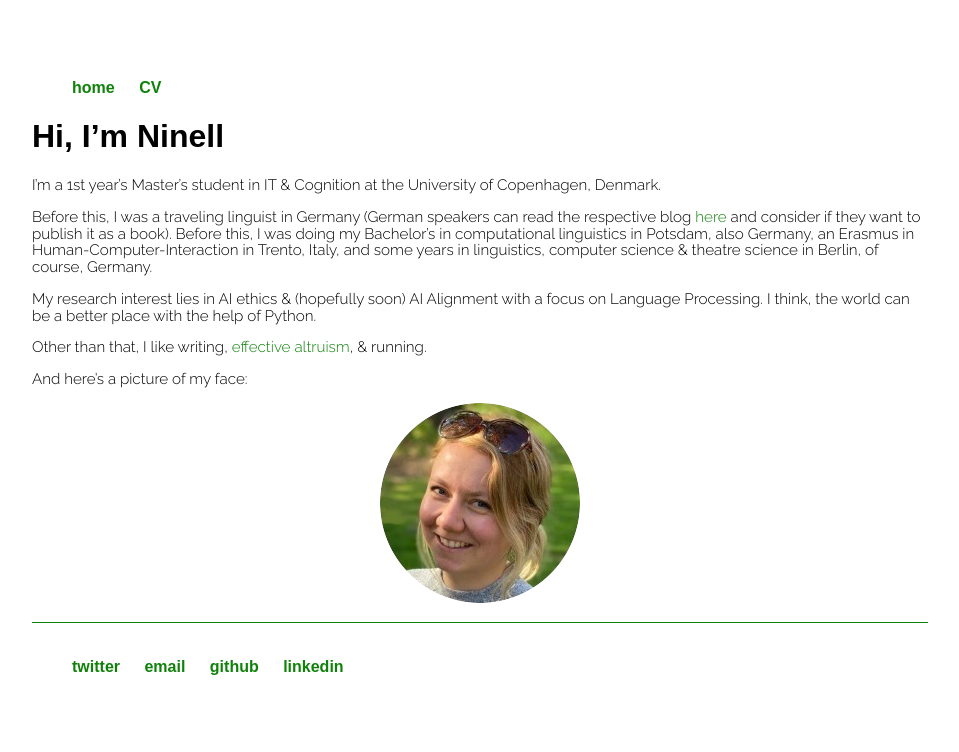
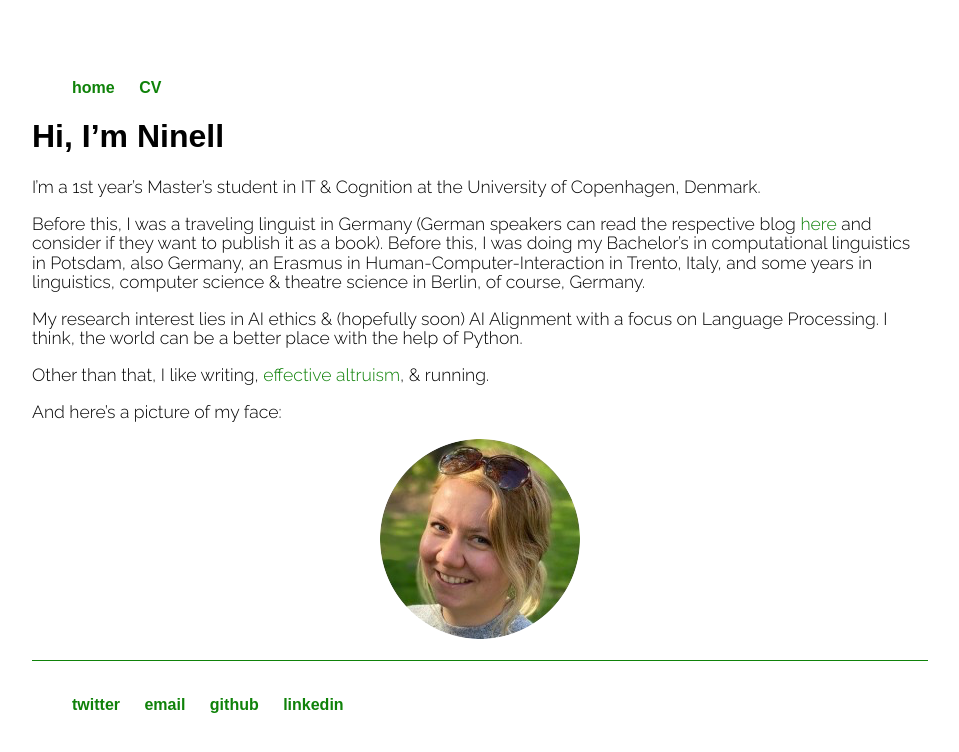
Before and after one commit to ninell-oldenburg/ninell-oldenburg.github.io, a Jekyll site: the page built from README.md, in a window 1280 px wide. Shown: the top 752 px of the page, without its empty margins (160-1119 px from the left). Built offline with Jekyll 4.4.1, drawn with Linux system fonts in a browser that asks for light colours; our own code applies the rules of GitHub Pages for plain Markdown files.

Commit message:
Update main.css

```diff
--- a/css/main.css
+++ b/css/main.css
@@ -35,7 +35,7 @@ h2 {
 }
 
 p {
-    font-size: 0.95em;
+    font-size: 1.1em;
     font-family: 'Raleway', sans-serif;
     line-height: 1.1em;
     color: #010101;
```
